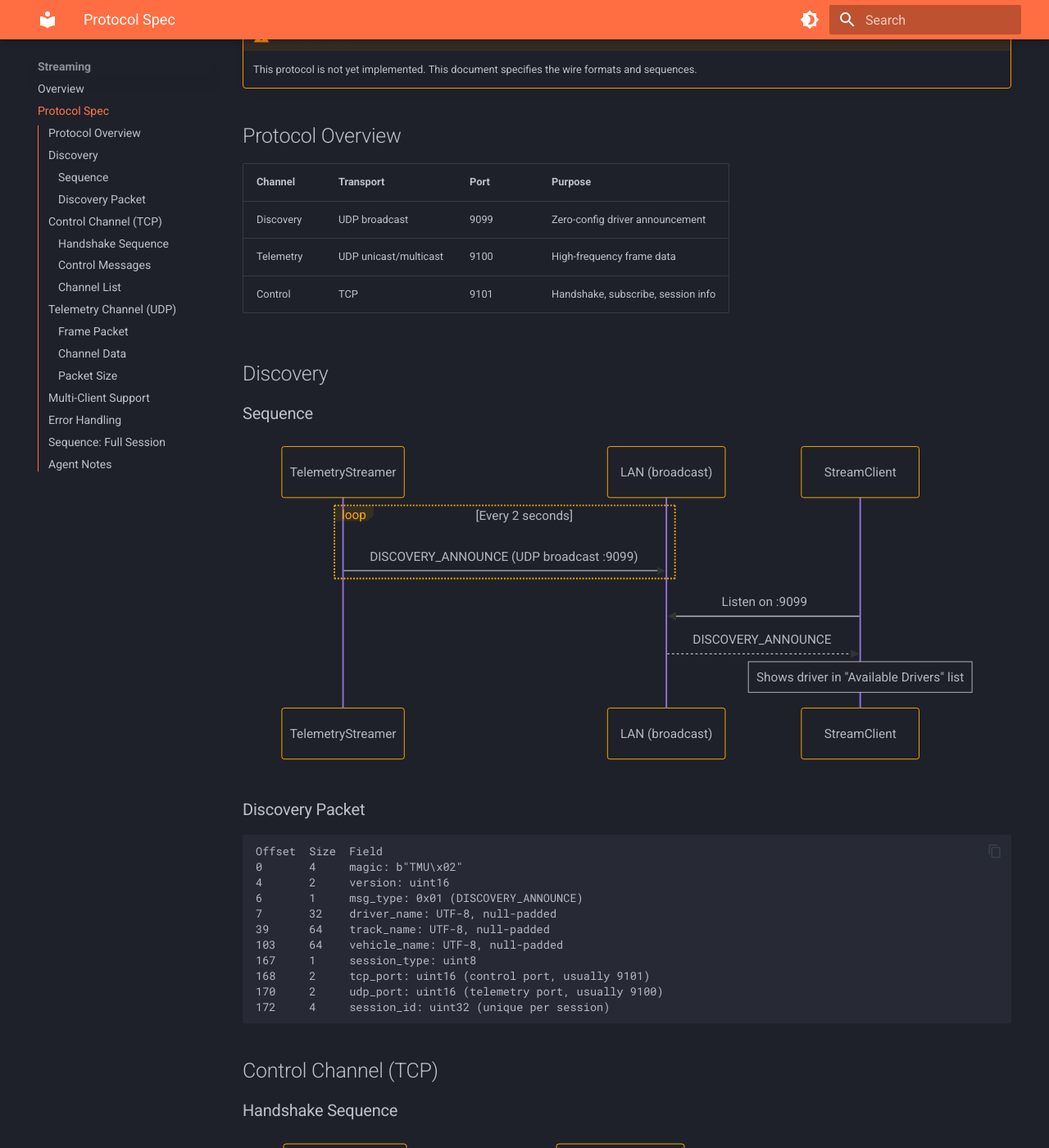
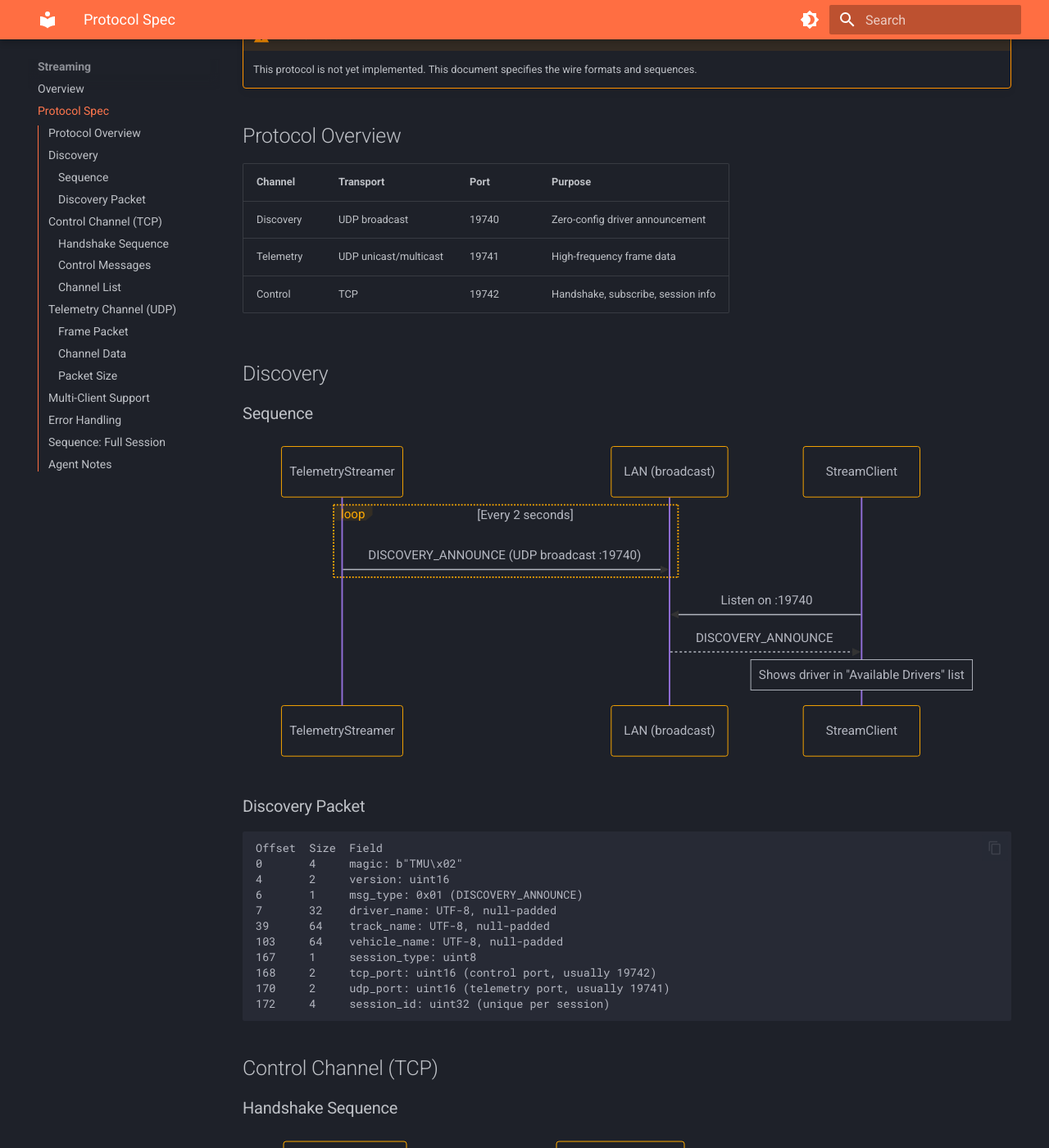
Before and after one commit to SeamusMullan/TeleMU, an MkDocs documentation site: the page built from docs/docs/streaming/protocol.md, in a window 1280 px wide and 1400 px high, scrolled down 203 px. Shown: the whole window at 82% size. Built offline with MkDocs 1.6.1 and Material for MkDocs 9.7.7, drawn with Linux system fonts in a browser that asks for light colours.

Commit message:
Change streaming ports to 5-digit range: 19740/19741/19742
Co-authored-by: SeamusMullan <43112447+SeamusMullan@users.noreply.github.com>

````diff
--- a/docs/docs/streaming/protocol.md
+++ b/docs/docs/streaming/protocol.md
@@ -7,9 +7,9 @@
 
 | Channel | Transport | Port | Purpose |
 |---------|-----------|------|---------|
-| Discovery | UDP broadcast | 9099 | Zero-config driver announcement |
-| Telemetry | UDP unicast/multicast | 9100 | High-frequency frame data |
-| Control | TCP | 9101 | Handshake, subscribe, session info |
+| Discovery | UDP broadcast | 19740 | Zero-config driver announcement |
+| Telemetry | UDP unicast/multicast | 19741 | High-frequency frame data |
+| Control | TCP | 19742 | Handshake, subscribe, session info |
 
 ## Discovery
 
@@ -22,10 +22,10 @@ sequenceDiagram
     participant Engineer as StreamClient
 
     loop Every 2 seconds
-        Driver->>LAN: DISCOVERY_ANNOUNCE (UDP broadcast :9099)
+        Driver->>LAN: DISCOVERY_ANNOUNCE (UDP broadcast :19740)
     end
 
-    Engineer->>LAN: Listen on :9099
+    Engineer->>LAN: Listen on :19740
     LAN-->>Engineer: DISCOVERY_ANNOUNCE
     Note over Engineer: Shows driver in "Available Drivers" list
 ```
@@ -41,8 +41,8 @@ Offset  Size  Field
 39      64    track_name: UTF-8, null-padded
 103     64    vehicle_name: UTF-8, null-padded
 167     1     session_type: uint8
-168     2     tcp_port: uint16 (control port, usually 9101)
-170     2     udp_port: uint16 (telemetry port, usually 9100)
+168     2     tcp_port: uint16 (control port, usually 19742)
+170     2     udp_port: uint16 (telemetry port, usually 19741)
 172     4     session_id: uint32 (unique per session)
 ```
 
@@ -55,7 +55,7 @@ sequenceDiagram
     participant Engineer as StreamClient
     participant Driver as TelemetryStreamer
 
-    Engineer->>Driver: TCP connect to :9101
+    Engineer->>Driver: TCP connect to :19742
     Engineer->>Driver: HELLO (client name, version)
     Driver-->>Engineer: WELCOME (session info, channel list)
     Engineer->>Driver: SUBSCRIBE (channel filter)
````
Also changed, not shown: docs/docs/streaming/overview.md (+7 -7 lines), 4 other files.
